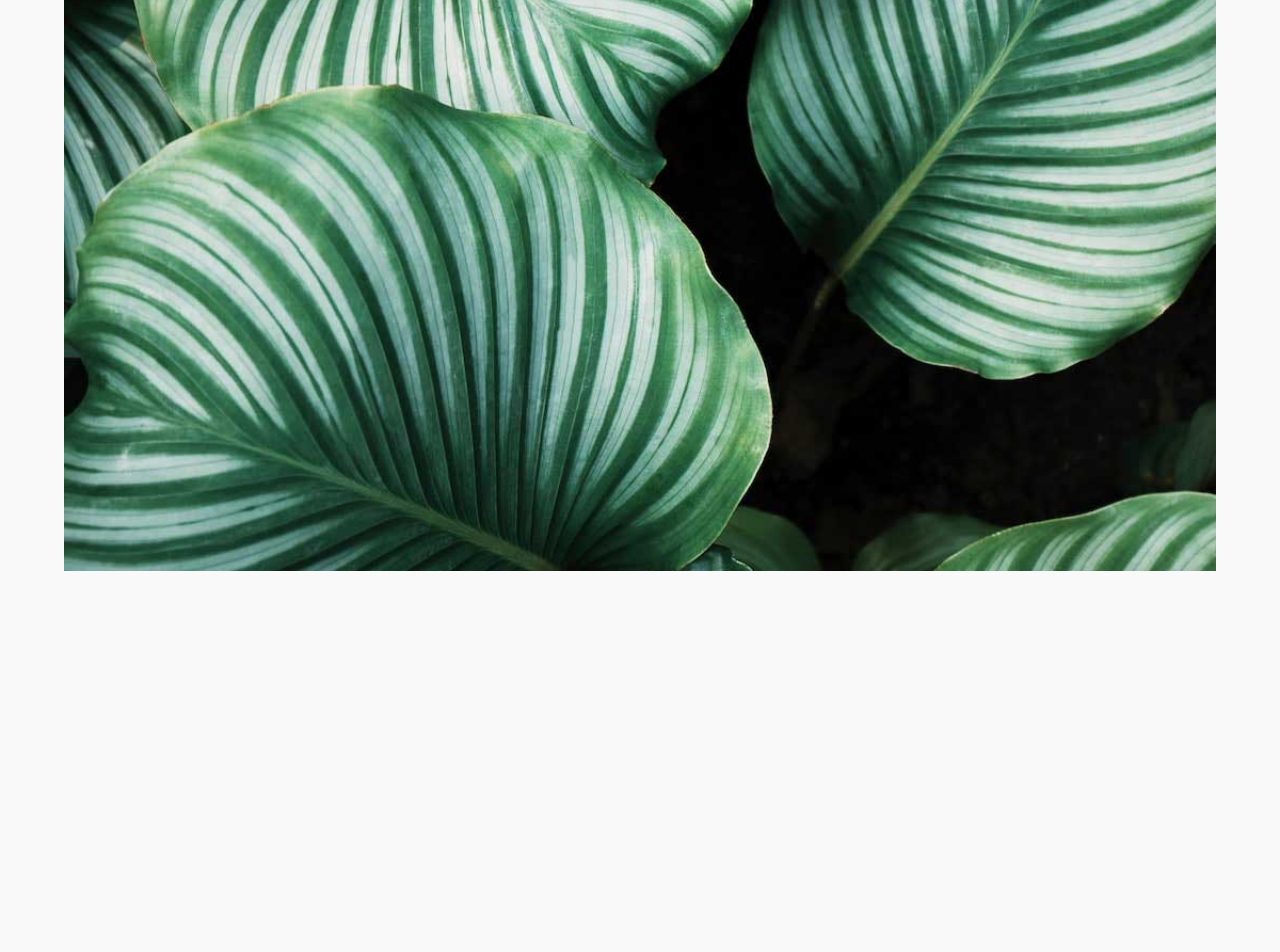
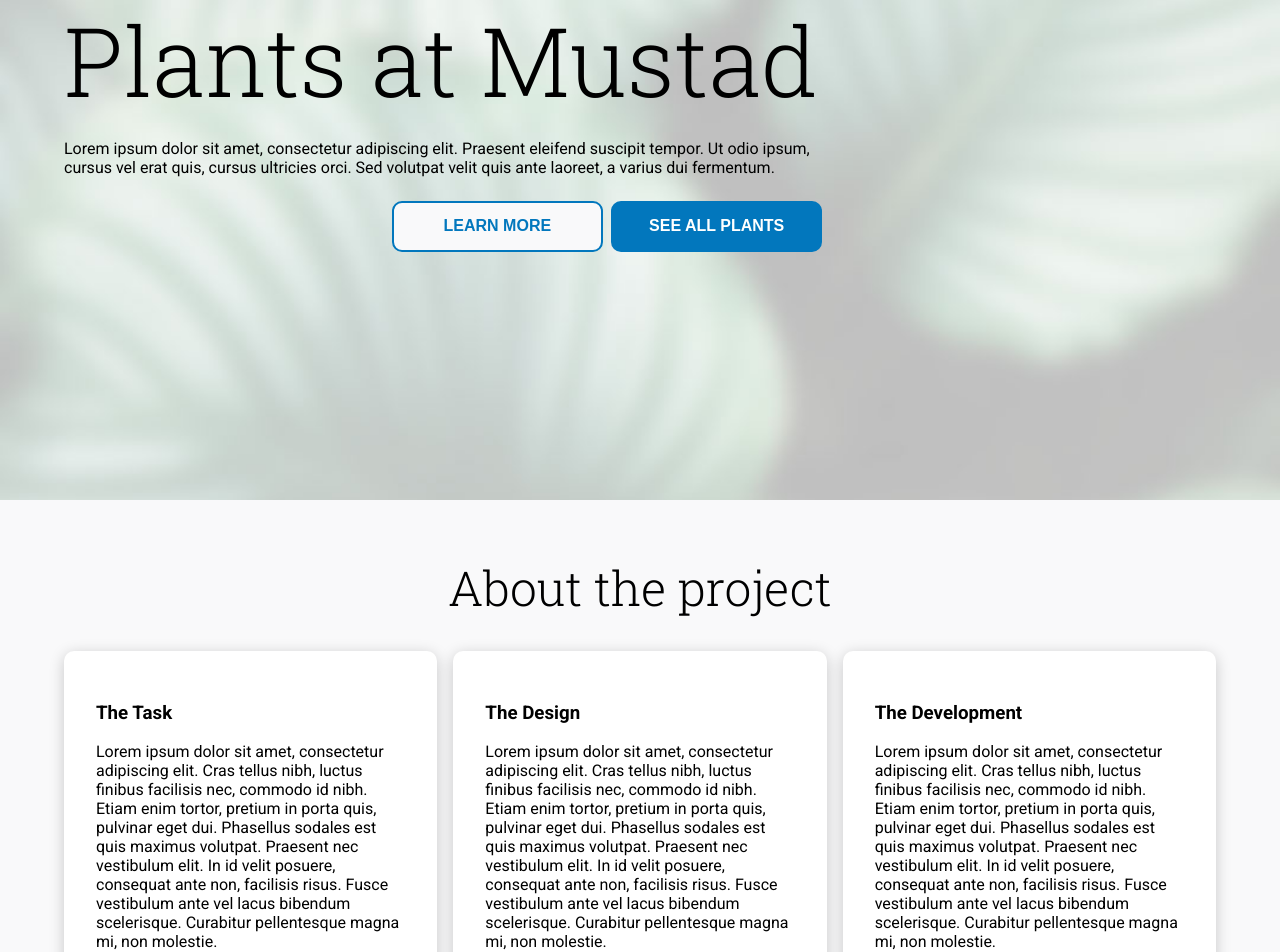
Before and after one commit to Webproject-exam/frontend, a React (Create React App) app: page /about in a window 1280 px wide. Shown: the part 300-1252 px from the top of the page. Before the commit the page ends 871 px from the top, so only its background shows below. Built offline with nearby package versions, Linux system fonts and the light colour scheme.

Commit message:
About Page WIP

```diff
--- a/public/index.html
+++ b/public/index.html
@@ -4,6 +4,9 @@
 <head>
   <meta charset="utf-8" />
   <!-- By https://realfavicongenerator.net/ -->
+  <link rel="preconnect" href="https://fonts.gstatic.com">
+  <link href="https://fonts.googleapis.com/css2?family=Roboto+Slab:wght@300&family=Roboto:wght@300;400;700&display=swap"
+    rel="stylesheet">
   <link rel="apple-touch-icon" sizes="120x120" href="/apple-touch-icon.png">
   <link rel="icon" type="image/png" sizes="32x32" href="/favicon-32x32.png">
   <link rel="icon" type="image/png" sizes="16x16" href="/favicon-16x16.png">
--- a/src/components/AboutPage/AboutPage.css
+++ b/src/components/AboutPage/AboutPage.css
@@ -1,12 +1,116 @@
-.hero-image {
-    /* The image used */
-    background-image: url('../../assets/hero_image.jpg');
+.grid-container {
+  display: grid;
+  grid-template-columns: 1fr 1fr 1fr 1fr 1fr 1fr;
+  grid-template-rows: calc(100vh - 55.33px - 1em) auto auto auto auto auto;
+  gap: 1rem 1rem;
+  grid-template-areas:
+    "home-page home-page home-page home-page home-page home-page"
+    "about-the-project about-the-project about-the-project about-the-project about-the-project about-the-project"
+    "box1 box1 box2 box2 box3 box3"
+    "the-group the-group the-group the-group the-group the-group"
+    "person1 person1 person1 person2 person2 person2"
+    "person3 person3 person3 person4 person4 person4";
+}
 
-    /* Full height */
-    height: 100%;
+.home-page {
+  grid-area: home-page;
+  background-color: red;
+  margin-top: -1em;
+  margin-left: -5vw;
+  margin-right: -5vw;
 
-    /* Center and scale the image nicely */
-    background-position: center;
-    background-repeat: no-repeat;
-    background-size: cover;
-  }
+  background-image: url('../../assets/hero_image1.jpg');
+  background-position: center;
+  background-repeat: no-repeat;
+  background-size: cover;
+
+  display: flex;
+}
+
+.about-the-project{
+  grid-area: about-the-project;
+  justify-self: center;
+}
+
+.about-project-box{
+  margin: 0;
+  padding: 2rem;
+  min-width: unset;
+}
+
+.box1 {
+  grid-area: box1;
+}
+
+.box2 {
+  grid-area: box2;
+}
+
+.box3 {
+  grid-area: box3;
+}
+
+.the-group{
+  grid-area: the-group;
+  justify-self: center;
+}
+
+.the-group-box{
+  margin: 0;
+  padding: 2rem;
+  min-width: unset;
+  max-width: unset;
+  display: flex;
+}
+
+.person1 {
+  grid-area: person1;
+}
+
+.person2 {
+  grid-area: person2;
+}
+
+.person3 {
+  grid-area: person3;
+}
+
+.person4 {
+  grid-area: person4;
+}
+
+.title {
+  margin-left: 5vw;
+  margin-right: 5vw;
+  align-self: center;
+  max-width: 758px;
+  display:flex;
+  flex-direction: row-reverse;
+  flex-wrap: wrap;
+}
+
+.title h1 {
+  width: 100%;
+  font-size: clamp(3rem, 11.4vw, 6rem);
+  margin: 0;
+  font-weight: lighter;
+}
+
+.grid-container h2 {
+  font-size: 3rem;
+  font-weight: lighter;
+  margin-bottom: 1rem
+}
+
+.buttons-side-by-side{
+  width: 100%;
+}
+
+.fake-image{
+  margin: auto 1em;
+  width: 100%;
+}
+
+.biography{
+  max-width: 60%;
+}
--- a/src/components/AboutPage/AboutPage.jsx
+++ b/src/components/AboutPage/AboutPage.jsx
@@ -1,11 +1,74 @@
 import './AboutPage.css';
+import Button from '../Button/Button'
+import Bilde from '../../assets/bilde.jpg'
 
 function AboutPage() {
 
     return (
-        <div className="hero-image">
-            <p>This is the about page</p>
-        </div>
+        <>
+            <div className="grid-container">
+                <div className="home-page">
+                    <div className="title">
+                        <h1 className="heading">Plants at Mustad</h1>
+                        <p className="paragraph">Lorem ipsum dolor sit amet, consectetur adipiscing elit. Praesent eleifend suscipit tempor. Ut odio ipsum, cursus vel erat quis, cursus ultricies orci. Sed volutpat velit quis ante laoreet, a varius dui fermentum. </p>
+                        <div className="buttons-side-by-side">
+                            <Button label="learn more" size="half" variant="secondary-outlined" />
+                            <Button label="see all plants" size="half" variant="secondary" />
+                        </div>
+                    </div>
+                </div>
+
+                <h2 className="about-the-project">About the project</h2>
+                <div className="container about-project-box box1">
+                    <h3>The Task</h3>
+                    <p>Lorem ipsum dolor sit amet, consectetur adipiscing elit. Cras tellus nibh, luctus finibus facilisis nec, commodo id nibh. Etiam enim tortor, pretium in porta quis, pulvinar eget dui. Phasellus sodales est quis maximus volutpat. Praesent nec vestibulum elit. In id velit posuere, consequat ante non, facilisis risus. Fusce vestibulum ante vel lacus bibendum scelerisque. Curabitur pellentesque magna mi, non molestie. </p>
+                </div>
+                <div className="container about-project-box box2">
+                    <h3>The Design</h3>
+                    <p>Lorem ipsum dolor sit amet, consectetur adipiscing elit. Cras tellus nibh, luctus finibus facilisis nec, commodo id nibh. Etiam enim tortor, pretium in porta quis, pulvinar eget dui. Phasellus sodales est quis maximus volutpat. Praesent nec vestibulum elit. In id velit posuere, consequat ante non, facilisis risus. Fusce vestibulum ante vel lacus bibendum scelerisque. Curabitur pellentesque magna mi, non molestie. </p>
+                </div>
+                <div className="container about-project-box box3">
+                    <h3>The Development</h3>
+                    <p>Lorem ipsum dolor sit amet, consectetur adipiscing elit. Cras tellus nibh, luctus finibus facilisis nec, commodo id nibh. Etiam enim tortor, pretium in porta quis, pulvinar eget dui. Phasellus sodales est quis maximus volutpat. Praesent nec vestibulum elit. In id velit posuere, consequat ante non, facilisis risus. Fusce vestibulum ante vel lacus bibendum scelerisque. Curabitur pellentesque magna mi, non molestie. </p>
+                </div>
+
+                <h2 className="the-group">The Group</h2>
+                <div className="container the-group-box person1">
+                    <img className="fake-image" src={Bilde} alt="sand" />
+                    <div className="biography">
+                        <h3>Cornelius</h3>
+                        <h4>Back-end Development</h4>
+                        <p>Lorem ipsum dolor sit amet, consectetur adipiscing elit. Cras tellus nibh, luctus finibus facilisis nec, commodo id nibh. Etiam enim tortor, pretium in porta quis, pulvinar eget dui. Phasellus sodales est quis maximus volutpat. Praesent nec vestibulum elit. In id velit posuere, consequat ante non, facilisis risus. Fusce vestibulum ante vel lacus bibendum scelerisque. Curabitur pellentesque magna mi, non molestie. </p>
+                    </div>
+                </div>
+                <div className="container the-group-box person2">
+                    <img className="fake-image" src={Bilde} alt="sand" />
+                    <div className="biography">
+                        <h3>Glenn</h3>
+                        <h4>Full-stack development</h4>
+                        <p>Lorem ipsum dolor sit amet, consectetur adipiscing elit. Cras tellus nibh, luctus finibus facilisis nec, commodo id nibh. Etiam enim tortor, pretium in porta quis, pulvinar eget dui. Phasellus sodales est quis maximus volutpat. Praesent nec vestibulum elit. In id velit posuere, consequat ante non, facilisis risus. Fusce vestibulum ante vel lacus bibendum scelerisque. Curabitur pellentesque magna mi, non molestie. </p>
+                    </div>
+                </div>
+                <div className="container the-group-box person3">
+                    <img className="fake-image" src={Bilde} alt="sand" />
+                    <div className="biography">
+                        <h3>Tom</h3>
+                        <h4>Front-end development &amp; Design</h4>
+                        <p>Lorem ipsum dolor sit amet, consectetur adipiscing elit. Cras tellus nibh, luctus finibus facilisis nec, commodo id nibh. Etiam enim tortor, pretium in porta quis, pulvinar eget dui. Phasellus sodales est quis maximus volutpat. Praesent nec vestibulum elit. In id velit posuere, consequat ante non, facilisis risus. Fusce vestibulum ante vel lacus bibendum scelerisque. Curabitur pellentesque magna mi, non molestie. </p>
+                    </div>
+                </div>
+                <div className="container the-group-box person4">
+                    <img className="fake-image" src={Bilde} alt="sand" />
+                    <div className="biography">
+                        <h3>Anna</h3>
+                        <h4>Design</h4>
+                        <p>Lorem ipsum dolor sit amet, consectetur adipiscing elit. Cras tellus nibh, luctus finibus facilisis nec, commodo id nibh. Etiam enim tortor, pretium in porta quis, pulvinar eget dui. Phasellus sodales est quis maximus volutpat. Praesent nec vestibulum elit. In id velit posuere, consequat ante non, facilisis risus. Fusce vestibulum ante vel lacus bibendum scelerisque. Curabitur pellentesque magna mi, non molestie. </p>
+                    </div>
+                </div>
+            </div>
+
+        </>
+
     )
 }
 
--- a/src/components/NavBar/NavBar.css
+++ b/src/components/NavBar/NavBar.css
@@ -4,6 +4,9 @@
     display: flex;
     justify-content: space-between;
     min-height: 55.33px;
+    position: sticky;
+    top: 0;
+    z-index: 1;
 }
 
 .navbar span {
@@ -11,7 +14,6 @@
     margin-left: auto;
     text-transform: capitalize;
     user-select: none;
-
 }
 
 .navbar h1 {
--- a/src/index.css
+++ b/src/index.css
@@ -1,8 +1,4 @@
 @import './colors.css';
-
-html, body, #root, #root>main {
-  height: 100%
-}
 
 *>body {
   background-color: var(--background);
@@ -10,9 +6,13 @@ html, body, #root, #root>main {
   padding: 0;
   overflow: auto;
   box-sizing: border-box;
-  font-family: -apple-system, BlinkMacSystemFont, 'Segoe UI', 'Roboto', 'Oxygen', 'Ubuntu', 'Cantarell', 'Fira Sans', 'Droid Sans', 'Helvetica Neue', sans-serif;
+  font-family: 'Roboto', 'Segoe UI', 'Roboto', 'Oxygen', 'Ubuntu', 'Cantarell', 'Fira Sans', 'Droid Sans', 'Helvetica Neue', sans-serif;
   -webkit-font-smoothing: antialiased;
   -moz-osx-font-smoothing: grayscale;
+}
+
+h1, h2 {
+  font-family: 'Roboto Slab';
 }
 
 main {
@@ -30,11 +30,11 @@ main {
   padding: 1em;
 }
 
-.container img {
+/* .container img {
   display: block;
   margin: auto;
   width: 2em;
-}
+} */
 
 fieldset {
   border: none;
```
Also changed, not shown: src/components/AboutPage/AboutPage-old.css (added, +33 -0 lines), src/components/AboutPage/AboutPage-old.jsx (added, +16 -0 lines), src/assets/bilde.jpg (added), src/assets/hero_image1.jpg (added).
